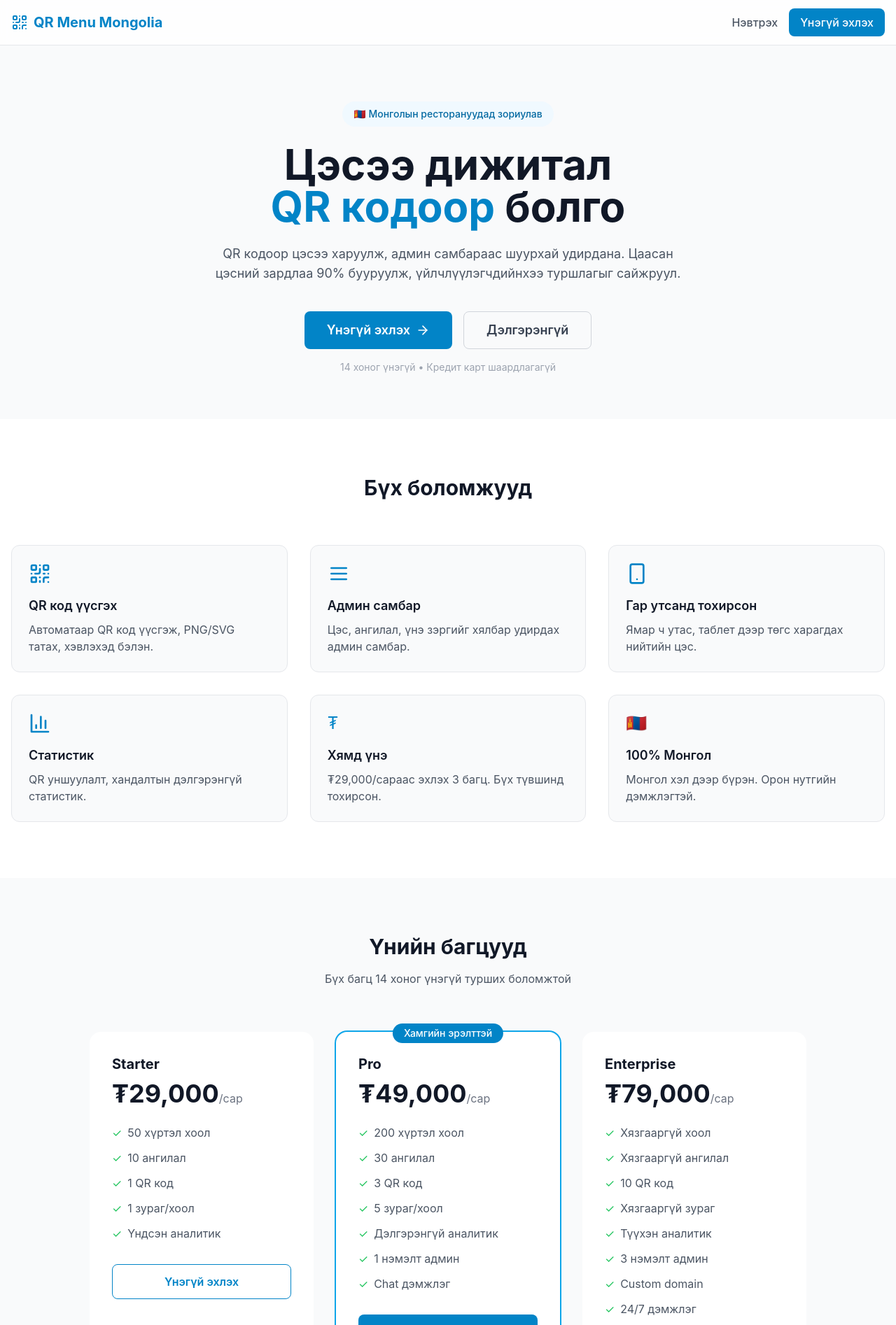
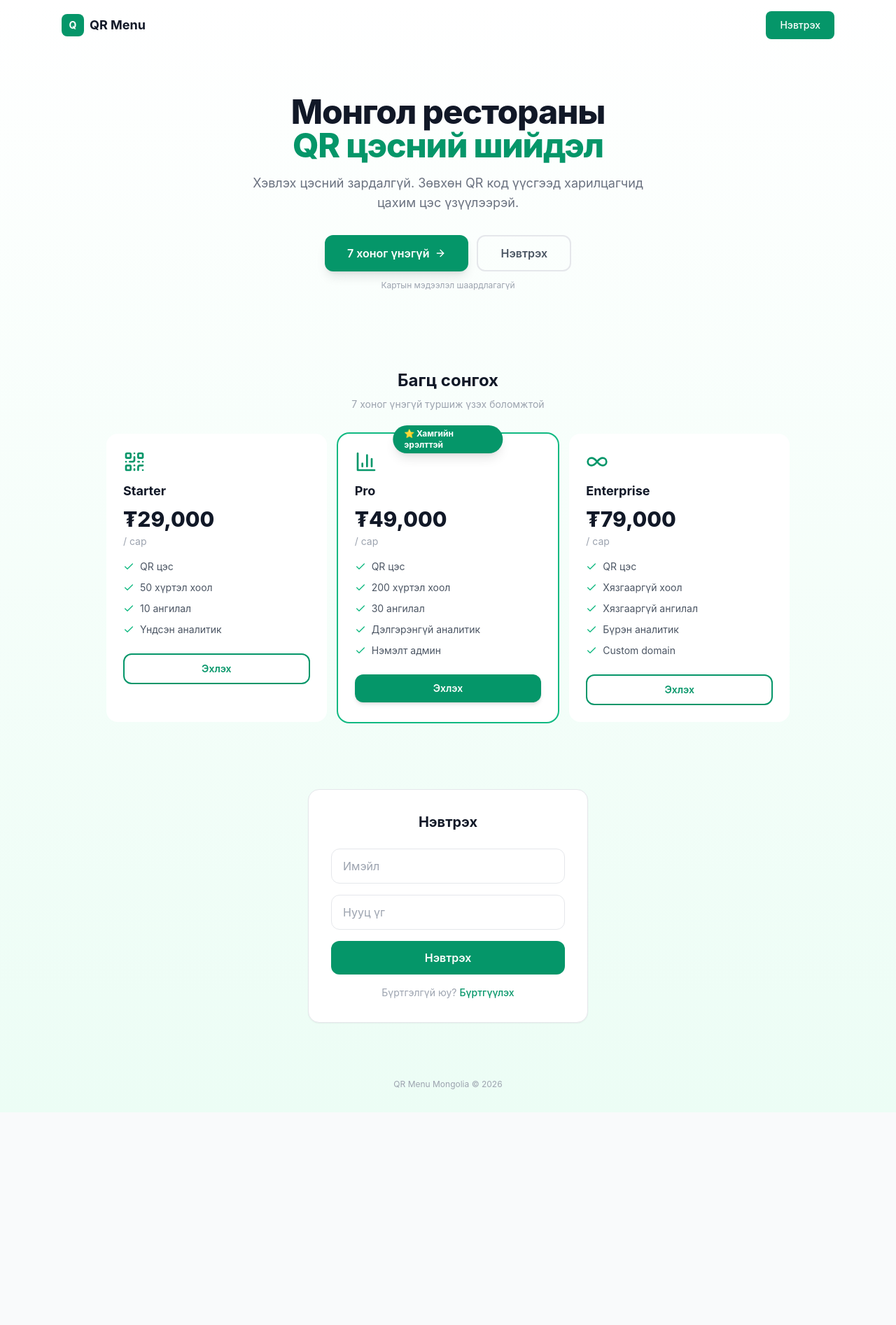
Before and after one commit to borooboldkhuu/qr-menu-mongolia, a Next.js app in the folder frontend/: page / in a window 1280 px wide. Shown: the top 1894 px of the page at 70% size. After the commit the page ends 1590 px from the top, so only its background shows below. Built offline with nearby package versions, Linux system fonts and the light colour scheme.

Commit message:
feat: landing page pricing + settings loading state

```diff
--- a/frontend/src/app/page.tsx
+++ b/frontend/src/app/page.tsx
@@ -1,178 +1,142 @@
 'use client';
 
+import { useState, useEffect } from 'react';
+import { useRouter } from 'next/navigation';
+import { api } from '@/lib/api';
+import { Check, QrCode, BarChart3, Infinity, ArrowRight } from 'lucide-react';
 import Link from 'next/link';
-import { Menu, QrCode, BarChart3, Smartphone, ArrowRight } from 'lucide-react';
+
+const plans = [
+  { tier: 'STARTER', name: 'Starter', price: '29,000', color: 'border-gray-200', features: ['QR цэс', '50 хүртэл хоол', '10 ангилал', 'Үндсэн аналитик'], icon: QrCode },
+  { tier: 'PRO', name: 'Pro', price: '49,000', color: 'border-emerald-500 ring-2 ring-emerald-500', features: ['QR цэс', '200 хүртэл хоол', '30 ангилал', 'Дэлгэрэнгүй аналитик', 'Нэмэлт админ'], icon: BarChart3, popular: true },
+  { tier: 'ENTERPRISE', name: 'Enterprise', price: '79,000', color: 'border-gray-200', features: ['QR цэс', 'Хязгааргүй хоол', 'Хязгааргүй ангилал', 'Бүрэн аналитик', 'Custom domain'], icon: Infinity },
+];
 
 export default function HomePage() {
+  const [email, setEmail] = useState('');
+  const [password, setPassword] = useState('');
+  const [submitting, setSubmitting] = useState(false);
+  const [error, setError] = useState('');
+  const [user, setUser] = useState<any>(null);
+  const [slug, setSlug] = useState('');
+  const router = useRouter();
+
+  useEffect(() => {
+    const token = localStorage.getItem('accessToken');
+    if (token) {
+      setUser({ token });
+      api.get('/restaurants').then(r => {
+        if (r.data.data.length > 0) setSlug(r.data.data[0].slug);
+      }).catch(() => {});
+    }
+  }, []);
+
+  const handleLogin = async (e: React.FormEvent) => {
+    e.preventDefault(); setSubmitting(true); setError('');
+    try {
+      const res = await api.post('/auth/login', { email, password });
+      localStorage.setItem('accessToken', res.data.data.accessToken);
+      window.location.href = '/dashboard';
+    } catch (err: any) {
+      setError(err?.response?.data?.message || 'Нэвтрэхэд алдаа гарлаа');
+    } finally { setSubmitting(false); }
+  };
+
   return (
-    <div className="min-h-screen">
-      {/* Nav */}
-      <nav className="border-b bg-white/80 backdrop-blur sticky top-0 z-50">
-        <div className="max-w-7xl mx-auto px-4 h-16 flex items-center justify-between">
-          <Link href="/" className="text-xl font-bold text-brand-600 flex items-center gap-2">
-            <QrCode className="w-6 h-6" />
-            QR Menu Mongolia
+    <div className="min-h-screen bg-gradient-to-b from-white to-emerald-50">
+      {/* HEADER */}
+      <header className="flex items-center justify-between px-6 py-4 max-w-6xl mx-auto">
+        <div className="flex items-center gap-2">
+          <span className="w-8 h-8 rounded-lg bg-emerald-600 flex items-center justify-center text-white font-bold text-sm">Q</span>
+          <span className="font-bold text-lg">QR Menu</span>
+        </div>
+        <div className="flex gap-3 items-center">
+          {user ? (
+            <>
+              <Link href={slug ? `/menu/${slug}` : '/dashboard'} className="text-sm text-gray-500 hover:text-emerald-600">
+                Миний цэс
               </Link>
-          <div className="flex items-center gap-4">
-            <Link href="/login" className="text-gray-600 hover:text-gray-900 font-medium">
+              <Link href="/dashboard" className="bg-emerald-600 text-white px-4 py-2 rounded-lg text-sm font-medium hover:bg-emerald-700">
+                Хянах самбар
+              </Link>
+            </>
+          ) : (
+            <a href="#login" className="bg-emerald-600 text-white px-5 py-2.5 rounded-lg text-sm font-medium hover:bg-emerald-700">Нэвтрэх</a>
+          )}
+        </div>
+      </header>
+
+      {/* HERO */}
+      <section className="text-center px-6 py-16 max-w-3xl mx-auto">
+        <h1 className="text-4xl sm:text-5xl font-extrabold mb-4 tracking-tight">
+          Монгол рестораны<br/><span className="text-emerald-600">QR цэсний шийдэл</span>
+        </h1>
+        <p className="text-gray-500 text-lg mb-8 max-w-xl mx-auto">
+          Хэвлэх цэсний зардалгүй. Зөвхөн QR код үүсгээд харилцагчид цахим цэс үзүүлээрэй.
+        </p>
+        <div className="flex gap-3 justify-center">
+          <Link href="/register" className="bg-emerald-600 text-white px-8 py-3 rounded-xl font-semibold hover:bg-emerald-700 shadow-lg transition flex items-center gap-2">
+            7 хоног үнэгүй <ArrowRight className="w-4 h-4" />
+          </Link>
+          <Link href="/login" className="border-2 border-gray-200 px-8 py-3 rounded-xl font-semibold text-gray-600 hover:border-emerald-300 hover:text-emerald-600 transition">
             Нэвтрэх
           </Link>
-            <Link
-              href="/register"
-              className="bg-brand-600 text-white px-4 py-2 rounded-lg font-medium hover:bg-brand-700 transition"
-            >
-              Үнэгүй эхлэх
-            </Link>
         </div>
-        </div>
-      </nav>
-
-      {/* Hero */}
-      <section className="max-w-7xl mx-auto px-4 pt-20 pb-16 text-center">
-        <div className="inline-flex items-center gap-2 bg-brand-50 text-brand-700 px-4 py-2 rounded-full text-sm font-medium mb-6">
-          🇲🇳 Монголын ресторануудад зориулав
-        </div>
-        <h1 className="text-4xl md:text-6xl font-bold leading-tight mb-6">
-          Цэсээ дижитал
-          <br />
-          <span className="text-brand-600">QR кодоор</span> болго
-        </h1>
-        <p className="text-lg text-gray-600 max-w-2xl mx-auto mb-10">
-          QR кодоор цэсээ харуулж, админ самбараас шуурхай удирдана. Цаасан цэсний
-          зардлаа 90% бууруулж, үйлчлүүлэгчдийнхээ туршлагыг сайжруул.
-        </p>
-        <div className="flex gap-4 justify-center">
-          <Link
-            href="/register"
-            className="bg-brand-600 text-white px-8 py-3 rounded-lg text-lg font-semibold hover:bg-brand-700 transition inline-flex items-center gap-2"
-          >
-            Үнэгүй эхлэх <ArrowRight className="w-5 h-5" />
-          </Link>
-          <Link
-            href="#features"
-            className="border border-gray-300 text-gray-700 px-8 py-3 rounded-lg text-lg font-semibold hover:bg-gray-50 transition"
-          >
-            Дэлгэрэнгүй
-          </Link>
-        </div>
-        <p className="text-sm text-gray-400 mt-4">14 хоног үнэгүй • Кредит карт шаардлагагүй</p>
+        <p className="text-xs text-gray-400 mt-3">Картын мэдээлэл шаардлагагүй</p>
       </section>
 
-      {/* Features */}
-      <section id="features" className="bg-white py-20">
-        <div className="max-w-7xl mx-auto px-4">
-          <h2 className="text-3xl font-bold text-center mb-16">Бүх боломжууд</h2>
-          <div className="grid md:grid-cols-3 gap-8">
-            {[
-              {
-                icon: <QrCode className="w-8 h-8" />,
-                title: 'QR код үүсгэх',
-                desc: 'Автоматаар QR код үүсгэж, PNG/SVG татах, хэвлэхэд бэлэн.',
-              },
-              {
-                icon: <Menu className="w-8 h-8" />,
-                title: 'Админ самбар',
-                desc: 'Цэс, ангилал, үнэ зэргийг хялбар удирдах админ самбар.',
-              },
-              {
-                icon: <Smartphone className="w-8 h-8" />,
-                title: 'Гар утсанд тохирсон',
-                desc: 'Ямар ч утас, таблет дээр төгс харагдах нийтийн цэс.',
-              },
-              {
-                icon: <BarChart3 className="w-8 h-8" />,
-                title: 'Статистик',
-                desc: 'QR уншуулалт, хандалтын дэлгэрэнгүй статистик.',
-              },
-              {
-                icon: <span className="text-2xl">₮</span>,
-                title: 'Хямд үнэ',
-                desc: '₮29,000/сараас эхлэх 3 багц. Бүх түвшинд тохирсон.',
-              },
-              {
-                icon: <span className="text-2xl">🇲🇳</span>,
-                title: '100% Монгол',
-                desc: 'Монгол хэл дээр бүрэн. Орон нутгийн дэмжлэгтэй.',
-              },
-            ].map((feat, i) => (
-              <div key={i} className="p-6 rounded-xl border bg-gray-50 hover:shadow-md transition">
-                <div className="text-brand-600 mb-4">{feat.icon}</div>
-                <h3 className="text-lg font-semibold mb-2">{feat.title}</h3>
-                <p className="text-gray-600">{feat.desc}</p>
-              </div>
-            ))}
-          </div>
-        </div>
-      </section>
-
-      {/* Pricing */}
-      <section className="py-20 bg-gray-50">
-        <div className="max-w-7xl mx-auto px-4">
-          <h2 className="text-3xl font-bold text-center mb-4">Үнийн багцууд</h2>
-          <p className="text-gray-600 text-center mb-16">
-            Бүх багц 14 хоног үнэгүй турших боломжтой
-          </p>
-          <div className="grid md:grid-cols-3 gap-8 max-w-5xl mx-auto">
-            {[
-              { name: 'Starter', price: '29,000', features: ['50 хүртэл хоол', '10 ангилал', '1 QR код', '1 зураг/хоол', 'Үндсэн аналитик'], border: 'border-gray-200' },
-              { name: 'Pro', price: '49,000', features: ['200 хүртэл хоол', '30 ангилал', '3 QR код', '5 зураг/хоол', 'Дэлгэрэнгүй аналитик', '1 нэмэлт админ', 'Chat дэмжлэг'], border: 'border-brand-500 ring-2 ring-brand-500', popular: true },
-              { name: 'Enterprise', price: '79,000', features: ['Хязгааргүй хоол', 'Хязгааргүй ангилал', '10 QR код', 'Хязгааргүй зураг', 'Түүхэн аналитик', '3 нэмэлт админ', 'Custom domain', '24/7 дэмжлэг'], border: 'border-gray-200' },
-            ].map((plan, i) => (
-              <div key={i} className={`bg-white p-8 rounded-2xl ${plan.border} relative`}>
+      {/* PRICING */}
+      <section className="px-6 py-12 max-w-5xl mx-auto" id="pricing">
+        <h2 className="text-2xl font-bold text-center mb-2">Багц сонгох</h2>
+        <p className="text-sm text-gray-400 text-center mb-8">7 хоног үнэгүй туршиж үзэх боломжтой</p>
+        <div className="grid grid-cols-1 md:grid-cols-3 gap-4">
+          {plans.map(plan => (
+            <div key={plan.tier} className={`bg-white p-6 rounded-2xl ${plan.color} relative`}>
               {plan.popular && (
-                  <div className="absolute -top-3 left-1/2 -translate-x-1/2 bg-brand-600 text-white px-4 py-1 rounded-full text-sm font-medium">
-                    Хамгийн эрэлттэй
+                <div className="absolute -top-3 left-1/2 -translate-x-1/2 bg-emerald-600 text-white px-4 py-1 rounded-full text-xs font-bold shadow-lg">
+                  ⭐ Хамгийн эрэлттэй
                 </div>
               )}
-                <h3 className="text-xl font-bold mb-2">{plan.name}</h3>
-                <div className="mb-6">
-                  <span className="text-4xl font-bold">₮{plan.price}</span>
-                  <span className="text-gray-500">/сар</span>
-                </div>
-                <ul className="space-y-3 mb-8">
-                  {plan.features.map((f, j) => (
-                    <li key={j} className="flex items-center gap-2 text-gray-600">
-                      <span className="text-green-500">✓</span> {f}
+              <plan.icon className="w-8 h-8 text-emerald-600 mb-3" />
+              <h3 className="font-bold text-lg">{plan.name}</h3>
+              <p className="text-3xl font-extrabold mt-2 mb-1">₮{plan.price}</p>
+              <p className="text-sm text-gray-400 mb-4">/ сар</p>
+              <ul className="space-y-2.5 mb-6">
+                {plan.features.map((f, i) => (
+                  <li key={i} className="flex items-center gap-2 text-sm text-gray-600">
+                    <Check className="w-4 h-4 text-emerald-500 flex-shrink-0" /> {f}
                   </li>
                 ))}
               </ul>
-                <Link
-                  href="/register"
-                  className={`block w-full text-center py-3 rounded-lg font-semibold transition ${
-                    plan.popular
-                      ? 'bg-brand-600 text-white hover:bg-brand-700'
-                      : 'border border-brand-600 text-brand-600 hover:bg-brand-50'
-                  }`}
-                >
-                  Үнэгүй эхлэх
+              <Link href="/register" className={`block text-center py-2.5 rounded-xl font-semibold text-sm transition ${plan.popular ? 'bg-emerald-600 text-white hover:bg-emerald-700 shadow-md' : 'border-2 border-emerald-600 text-emerald-600 hover:bg-emerald-50'}`}>
+                Эхлэх
               </Link>
             </div>
           ))}
         </div>
+      </section>
+
+      {/* LOGIN */}
+      <section id="login" className="px-6 py-12 max-w-md mx-auto">
+        <div className="bg-white p-8 rounded-2xl border shadow-sm">
+          <h2 className="text-xl font-bold mb-6 text-center">Нэвтрэх</h2>
+          {error && <div className="bg-red-50 text-red-600 p-3 rounded-lg text-sm mb-4">{error}</div>}
+          <form onSubmit={handleLogin} className="space-y-4">
+            <input type="email" value={email} onChange={e => setEmail(e.target.value)} placeholder="Имэйл" className="w-full border rounded-xl px-4 py-3" required />
+            <input type="password" value={password} onChange={e => setPassword(e.target.value)} placeholder="Нууц үг" className="w-full border rounded-xl px-4 py-3" required />
+            <button type="submit" disabled={submitting} className="w-full bg-emerald-600 text-white py-3 rounded-xl font-semibold hover:bg-emerald-700">
+              {submitting ? 'Нэвтэрч байна...' : 'Нэвтрэх'}
+            </button>
+          </form>
+          <p className="text-center text-sm text-gray-400 mt-4">
+            Бүртгэлгүй юу? <Link href="/register" className="text-emerald-600 font-medium">Бүртгүүлэх</Link>
+          </p>
         </div>
       </section>
 
-      {/* CTA */}
-      <section className="py-20 bg-brand-600 text-white text-center">
-        <div className="max-w-3xl mx-auto px-4">
-          <h2 className="text-3xl font-bold mb-4">QR цэсээ өнөөдөр эхлүүл</h2>
-          <p className="text-brand-100 mb-8 text-lg">
-            5 минутын дотор таны цэс онлайн болно. 14 хоног үнэгүй турших.
-          </p>
-          <Link
-            href="/register"
-            className="inline-flex items-center gap-2 bg-white text-brand-700 px-8 py-3 rounded-lg text-lg font-semibold hover:bg-brand-50 transition"
-          >
-            Үнэгүй бүртгүүлэх <ArrowRight className="w-5 h-5" />
-          </Link>
-        </div>
-      </section>
-
-      {/* Footer */}
-      <footer className="border-t py-12">
-        <div className="max-w-7xl mx-auto px-4 text-center text-gray-500 text-sm">
-          <p>&copy; 2026 QR Menu Mongolia. Бүх эрх хуулиар хамгаалагдсан.</p>
-        </div>
+      {/* FOOTER */}
+      <footer className="text-center py-8 text-xs text-gray-400">
+        QR Menu Mongolia © 2026
       </footer>
     </div>
   );
```
Also changed, not shown: frontend/src/app/(dashboard)/settings/page.tsx (+14 -1 lines). Lines whose indentation alone changed are shown as unchanged.
